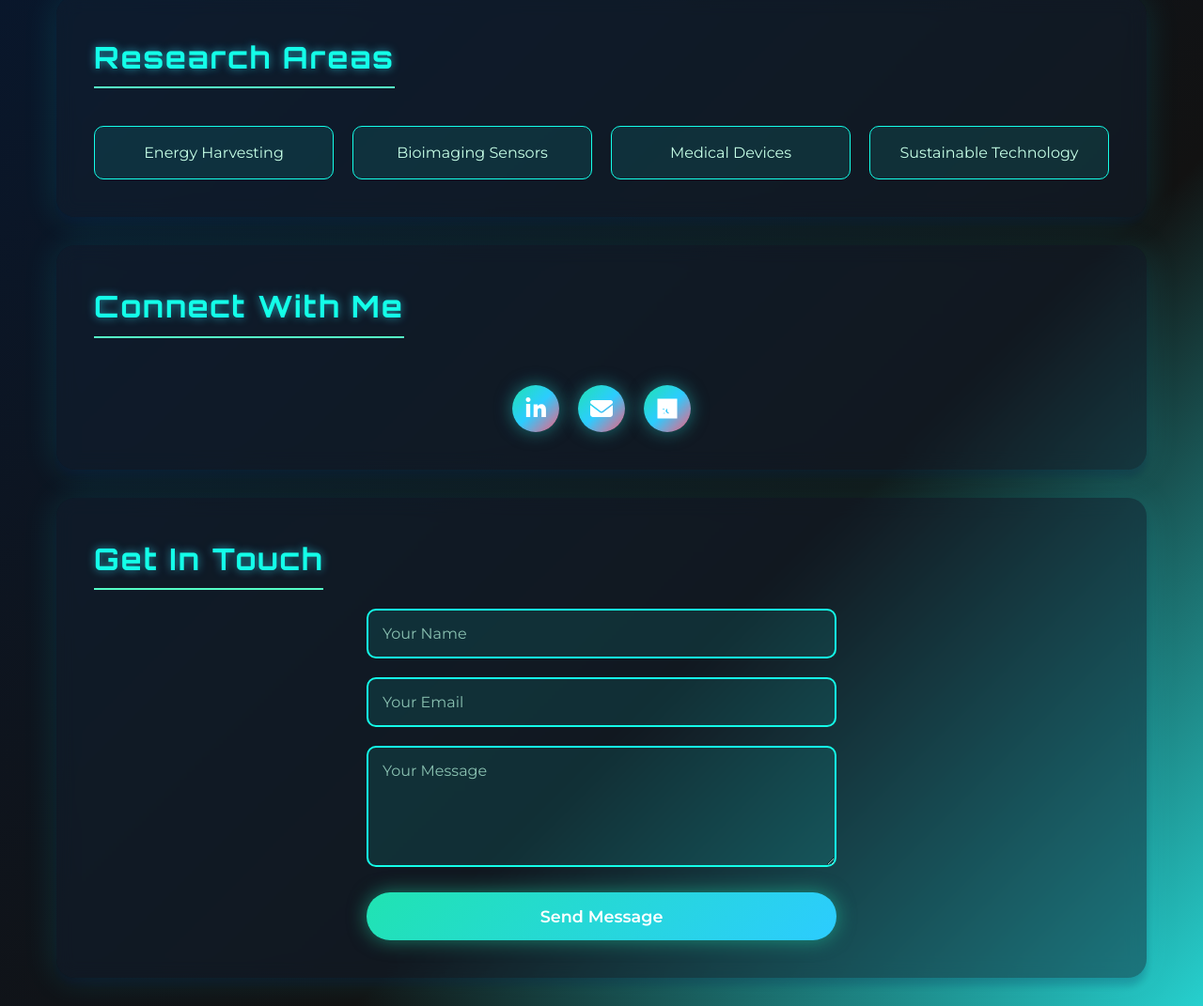
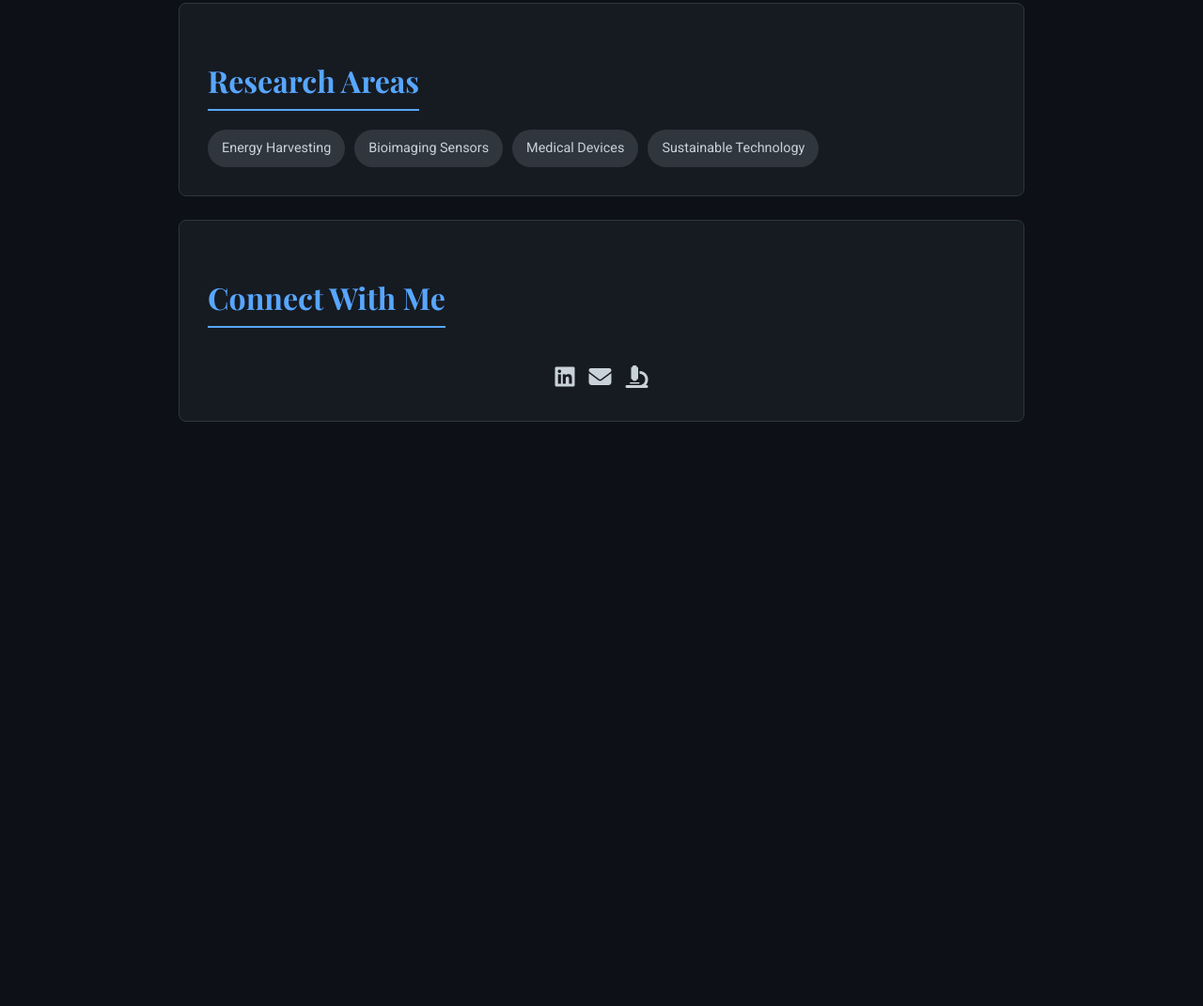
Before and after one commit to bsn456/basanta, a plain HTML site: page index.html in a window 1280 px wide. Shown: the part 664-1735 px from the top of the page at 94% size. After the commit the page ends 1178 px from the top, so only its background shows below. Drawn offline with nearby package versions, Linux system fonts and the light colour scheme.

Commit message:
Update index.html

```diff
--- a/index.html
+++ b/index.html
@@ -2,293 +2,163 @@
 <html lang="en">
 <head>
     <meta charset="UTF-8">
-  <meta name="viewport" content="width=device-width, initial-scale=1">
+    <meta name="viewport" content="width=device-width, initial-scale=1.0">
     <title>Basanta Ghimire</title>
-  <link href="https://fonts.googleapis.com/css2?family=Orbitron:wght@700&family=Montserrat:wght@400;600&display=swap" rel="stylesheet">
+    <link href="https://fonts.googleapis.com/css2?family=Roboto:wght@300;400;700&family=Playfair+Display:wght@700&display=swap" rel="stylesheet">
     <style>
-    * {
-      margin: 0;
-      padding: 0;
-      box-sizing: border-box;
+        /* General Styles & Typography */
+        :root {
+            --bg-color: #0d1117;
+            --text-color: #c9d1d9;
+            --accent-color: #58a6ff;
+            --secondary-accent: #8b949e;
+            --border-color: #30363d;
         }
 
         body {
-      background: linear-gradient(135deg, #051937, #121212 70%, #26d0ce 100%);
-      color: #c6ffe7;
-      font-family: 'Montserrat', Arial, sans-serif;
+            background-color: var(--bg-color);
+            color: var(--text-color);
+            font-family: 'Roboto', sans-serif;
+            margin: 0;
+            padding: 0;
+            line-height: 1.6;
             min-height: 100vh;
-      line-height: 1.6;
         }
 
         .container {
-      max-width: 1200px;
-      margin: 0 auto;
-      padding: 0 20px;
+            max-width: 900px;
+            margin: auto;
+            padding: 40px 20px;
         }
 
-    header {
+        /* Header & Hero Section */
+        .hero {
             text-align: center;
-      padding: 60px 0;
-      border-bottom: 2px solid #0ff;
-      margin-bottom: 50px;
+            padding-bottom: 40px;
+            border-bottom: 1px solid var(--border-color);
+            margin-bottom: 40px;
         }
 
-    .name {
-      font-family: 'Orbitron', 'Montserrat', Arial, sans-serif;
-      font-size: 3.5em;
-      background: linear-gradient(90deg, #81ffef, #f067b4 50%, #63cfff 100%);
-      -webkit-background-clip: text;
-      -webkit-text-fill-color: transparent;
-      text-shadow: 0 0 20px #14ffe9;
-      letter-spacing: 3px;
-      margin-bottom: 20px;
-      animation: glow 2s ease-in-out infinite alternate;
+        .hero h1 {
+            font-family: 'Playfair Display', serif;
+            font-size: 3em;
+            color: var(--accent-color);
+            letter-spacing: 1px;
+            margin-bottom: 10px;
         }
 
-    @keyframes glow {
-      from { text-shadow: 0 0 20px #14ffe9; }
-      to { text-shadow: 0 0 30px #14ffe9, 0 0 40px #81ffef; }
+        .hero p {
+            font-size: 1.2em;
+            font-weight: 300;
+            color: var(--secondary-accent);
         }
 
-    .subtitle {
-      font-size: 1.3em;
-      color: #bdffe5;
-      opacity: 0.9;
-      font-weight: 300;
-    }
-
+        /* Section Styling */
         .section {
-      background: rgba(18,34,51,0.45);
-      border-radius: 20px;
-      padding: 40px;
-      margin-bottom: 30px;
-      box-shadow: 0 2px 36px #00f2ff22, 0 8px 8px #10073833;
-      backdrop-filter: blur(10px);
+            background-color: #161b22;
+            border: 1px solid var(--border-color);
+            border-radius: 8px;
+            padding: 30px;
+            margin-bottom: 25px;
             transition: transform 0.3s ease, box-shadow 0.3s ease;
         }
 
         .section:hover {
             transform: translateY(-5px);
-      box-shadow: 0 8px 50px #00f2ff33, 0 12px 12px #10073844;
+            box-shadow: 0 10px 20px rgba(0, 0, 0, 0.2);
         }
 
         .section h2 {
-      font-family: 'Orbitron', Arial, sans-serif;
-      color: #14ffe9;
-      letter-spacing: 2px;
-      text-shadow: 0 0 10px #32e4ff99;
+            font-family: 'Playfair Display', serif;
             font-size: 2em;
+            color: var(--accent-color);
             margin-bottom: 20px;
-      border-bottom: 2px solid #56ffc7;
+            padding-bottom: 5px;
+            border-bottom: 2px solid var(--accent-color);
             display: inline-block;
-      padding-bottom: 5px;
         }
 
-    .section p {
-      font-size: 1.1em;
-      line-height: 1.8;
-      margin-bottom: 15px;
-      color: #c6ffe7;
+        /* Skills & Links */
+        .skills-grid {
+            display: flex;
+            flex-wrap: wrap;
+            gap: 10px;
+        }
+
+        .skill-item {
+            background-color: var(--border-color);
+            padding: 8px 15px;
+            border-radius: 20px;
+            font-size: 0.9em;
+            transition: background-color 0.3s ease;
+        }
+
+        .skill-item:hover {
+            background-color: #444c56;
         }
 
         .social-links {
             display: flex;
-      gap: 20px;
+            gap: 15px;
             justify-content: center;
-      margin-top: 30px;
-      flex-wrap: wrap;
+            margin-top: 20px;
         }
 
         .social-icon {
-      width: 50px;
-      height: 50px;
-      border-radius: 50%;
-      background: linear-gradient(135deg, #20e3b2, #2cccff, #fc5c7d);
-      display: flex;
-      align-items: center;
-      justify-content: center;
-      box-shadow: 0 0 18px #26d0ce80;
-      transition: all 0.4s ease;
-      text-decoration: none;
-      color: white;
+            color: var(--text-color);
+            font-size: 1.5em;
+            transition: color 0.3s ease, transform 0.3s ease;
         }
 
         .social-icon:hover {
-      background: linear-gradient(135deg, #fed6e3, #3ee3ff 75%, #12fff7 100%);
-      box-shadow: 0 0 36px #81ffef99;
-      transform: translateY(-3px) scale(1.1);
-    }
-
-    .skills-grid {
-      display: grid;
-      grid-template-columns: repeat(auto-fit, minmax(200px, 1fr));
-      gap: 20px;
-      margin-top: 20px;
-    }
-
-    .skill-item {
-      background: rgba(20, 255, 233, 0.1);
-      padding: 15px;
-      border-radius: 10px;
-      border: 1px solid #14ffe9;
-      text-align: center;
-      transition: background 0.3s ease;
-    }
-
-    .skill-item:hover {
-      background: rgba(20, 255, 233, 0.2);
-    }
-
-    .contact-form {
-      display: grid;
-      gap: 20px;
-      max-width: 500px;
-      margin: 0 auto;
-    }
-
-    .form-group input,
-    .form-group textarea {
-      width: 100%;
-      padding: 15px;
-      border: 2px solid #14ffe9;
-      background: rgba(20, 255, 233, 0.1);
-      border-radius: 10px;
-      color: #c6ffe7;
-      font-family: 'Montserrat', sans-serif;
-      font-size: 1em;
-    }
-
-    .form-group input::placeholder,
-    .form-group textarea::placeholder {
-      color: #bdffe5;
-      opacity: 0.7;
-    }
-
-    .btn {
-      background: linear-gradient(135deg, #20e3b2, #2cccff);
-      color: white;
-      padding: 15px 30px;
-      border: none;
-      border-radius: 25px;
-      font-family: 'Montserrat', sans-serif;
-      font-weight: 600;
-      font-size: 1.1em;
-      cursor: pointer;
-      transition: all 0.3s ease;
-      box-shadow: 0 0 20px #20e3b280;
-    }
-
-    .btn:hover {
-      background: linear-gradient(135deg, #fed6e3, #3ee3ff);
-      box-shadow: 0 0 30px #81ffef99;
+            color: var(--accent-color);
             transform: translateY(-2px);
         }
 
+        /* Responsive Design */
         @media (max-width: 768px) {
-      .name {
+            .hero h1 {
                 font-size: 2.5em;
-        letter-spacing: 2px;
-      }
-
-      .section {
-        padding: 30px 20px;
-        margin-bottom: 20px;
             }
 
             .section h2 {
-        font-size: 1.7em;
-      }
-
-      .social-links {
-        gap: 15px;
-      }
-
-      .social-icon {
-        width: 45px;
-        height: 45px;
+                font-size: 1.8em;
             }
         }
     </style>
+    <script src="https://kit.fontawesome.com/a076d05399.js" crossorigin="anonymous"></script>
 </head>
 <body>
     <div class="container">
-    <header>
-      <div class="name">Basanta Ghimire</div>
-      <div class="subtitle">PhD Scholar • Energy Harvesting • Bioimaging Sensors</div>
+        <header class="hero">
+            <h1>Basanta Ghimire</h1>
+            <p>PhD Scholar • Energy Harvesting • Bioimaging Sensors</p>
         </header>
 
         <section class="section">
             <h2>About Me</h2>
-      <p>I am a PhD scholar at Clemson University working on cutting-edge energy harvesting devices and bioimaging sensors. My research focuses on developing innovative solutions for sustainable energy and advanced medical imaging technologies.</p>
-      <p>I completed my undergraduate studies at St. Xavier's College, Kathmandu, where I developed a strong foundation in engineering and research methodologies.</p>
+            <p>I am a PhD scholar at Clemson University, focused on developing cutting-edge energy harvesting devices and bioimaging sensors. My research is dedicated to creating innovative solutions for sustainable energy and advanced medical imaging technologies.</p>
+            <p>I built my foundation in engineering and research methodologies during my undergraduate studies at St. Xavier's College, Kathmandu.</p>
         </section>
 
         <section class="section">
             <h2>Research Areas</h2>
             <div class="skills-grid">
-        <div class="skill-item">Energy Harvesting</div>
-        <div class="skill-item">Bioimaging Sensors</div>
-        <div class="skill-item">Medical Devices</div>
-        <div class="skill-item">Sustainable Technology</div>
+                <span class="skill-item">Energy Harvesting</span>
+                <span class="skill-item">Bioimaging Sensors</span>
+                <span class="skill-item">Medical Devices</span>
+                <span class="skill-item">Sustainable Technology</span>
             </div>
         </section>
 
         <section class="section">
             <h2>Connect With Me</h2>
             <div class="social-links">
-        <a class="social-icon" href="https://www.linkedin.com/in/basanta-ghimire/" target="_blank" title="LinkedIn">
-          <svg width="24" height="24" viewBox="0 0 448 512">
-            <path fill="white" d="M100.3 448H7V148.9h93.3zm-46.7-341C24 107 0 83 0 54.9A53 53 0 0 1 53.2 1c29.4 0 53.3 23.9 53.3 53.3 0 28.1-23.9 52.1-53.3 52.1zm394.1 341h-92.4V302.4c0-34.7-12.1-58.3-42.2-58.3-23 0-36.6 15.5-42.6 30.4-2.2 5.3-2.8 12.7-2.8 20.1V448h-92.4s1.3-259.2 0-286.1h92.4v40.6c-.2.3-.5.7-.7 1h.7v-1c12.3-19 34.2-45.9 83.1-45.9 60.7 0 106.3 39.6 106.3 124.7V448z"/>
-          </svg>
-        </a>
-        <a class="social-icon" href="mailto:basantaghimire456@gmail.com" title="Email">
-          <svg width="24" height="24" viewBox="0 0 512 512">
-            <path fill="white" d="M48 64C21.5 64 0 85.5 0 112c0 15.1 7.1 29.3 19.2 38.4L236.8 313.6c11.4 8.5 27 8.5 38.4 0L492.8 150.4c12.1-9.1 19.2-23.3 19.2-38.4c0-26.5-21.5-48-48-48H48zM0 176V384c0 35.3 28.7 64 64 64H448c35.3 0 64-28.7 64-64V176L294.4 339.2c-22.8 17.1-54 17.1-76.8 0L0 176z"/>
-          </svg>
-        </a>
-        <a class="social-icon" href="#" title="Research Gate">
-          <svg width="24" height="24" viewBox="0 0 448 512">
-            <path fill="white" d="M0 32v448h448V32H0zm262.2 334.4c-6.6 3-33.2 6-50-14.2-9.2-10.6-25.3-33.3-42.2-63.6-8.9 0-14.7 0-21.4-.6v46.4c0 23.5 6 21.2 25.8 23.9v8.1c-6.9-.3-23.1-.8-35.6-.8-13.1 0-26.1.6-33.6.8v-8.1c19.4-2.7 24.3-1.8 24.3-23.9V287c0-21.3-2.7-21.9-24.3-23.7v-8.3c15.87-.6 29.6-.3 33.6-.3 17.8 0 26.1.6 35.6.3v8.3c-19.8 2.7-25.8 2.3-25.8 23.7v25.8c6.6.1 14.4 0 21.3-.6 21.5-58.8 28.6-74.9 35.3-85.5 6.4-10.1 9.3-10.2 23.8-12.9v-7.3c-9.2-1.2-18.6-.6-29.9-.6-17.3 0-25.4.6-31.7.6v7.3c11.8 3.3 16.8 1.9 4.6 20-7.9 11.8-21.5 37.8-34.2 56.7-15.78-26.1-30.2-57.2-30.2-74.7 0-7.3 5.2-14.1 25.8-16.8v-7.3c-10.4-1.2-21.3-.6-33.6-.6-10.9 0-19.8.6-28.6.6v7.3c16.4 5.1 22.6 4.8 33.4 35.9 12.9 37.1 17.8 50.1 17.8 62.4 0 26.1-18.4 49.8-43.6 49.8-44.9 0-43.6-49.8-43.6-49.8 9.2 2.7 17.8-4.6 17.8-15.3 0-10.7-9.3-15.9-19.8-15.9-13.1 0-22.4 11.8-22.4 26.1 0 44.9 35.6 80.4 80.9 80.4 23.5 0 45.9-8.9 62.4-26.1 14.1-14.7 38.4-48 50-67.4 7.9-13.1 10.4-19.6 19.8-21.9v46.4c0 50.1 49.2 43.6 49.2 43.6 13.1 0 26.1-3.9 35.6-11.8l-2.7-6.9c-7.3 1.8-11.1 1.2-19.8-2.7-7.9-3.6-9.2-9.2-9.2-25.8v-80.4c0-46.2-49.8-49.2-49.8-49.2-15.3 0-28.6 4.8-35.6 15.3l6.4 6.4c3.3-6.9 16.4-10.4 26.1-2.7 9.8 7.6 11.8 18.4 11.8 35.6z"/>
-          </svg>
-        </a>
-      </div>
-    </section>
-
-    <section class="section">
-      <h2>Get In Touch</h2>
-      <div class="contact-form">
-        <div class="form-group">
-          <input type="text" placeholder="Your Name" required>
-        </div>
-        <div class="form-group">
-          <input type="email" placeholder="Your Email" required>
-        </div>
-        <div class="form-group">
-          <textarea rows="5" placeholder="Your Message" required></textarea>
-        </div>
-        <button type="submit" class="btn">Send Message</button>
+                <a href="https://www.linkedin.com/in/basanta-ghimire/" target="_blank" title="LinkedIn"><i class="fab fa-linkedin social-icon"></i></a>
+                <a href="mailto:basantaghimire456@gmail.com" title="Email"><i class="fas fa-envelope social-icon"></i></a>
+                <a href="#" title="Research Gate"><i class="fas fa-microscope social-icon"></i></a>
             </div>
         </section>
     </div>
-
-  <script>
-    // Simple form submission handler
-    document.querySelector('.btn').addEventListener('click', function(e) {
-      e.preventDefault();
-      alert('Thank you for your message! I will get back to you soon.');
-    });
-
-    // Add smooth scrolling animation
-    document.querySelectorAll('.section').forEach((section, index) => {
-      section.style.opacity = '0';
-      section.style.transform = 'translateY(50px)';
-
-      setTimeout(() => {
-        section.style.transition = 'all 0.8s ease';
-        section.style.opacity = '1';
-        section.style.transform = 'translateY(0)';
-      }, index * 200);
-    });
-  </script>
 </body>
 </html>
```
Lines whose indentation alone changed are shown as unchanged.
